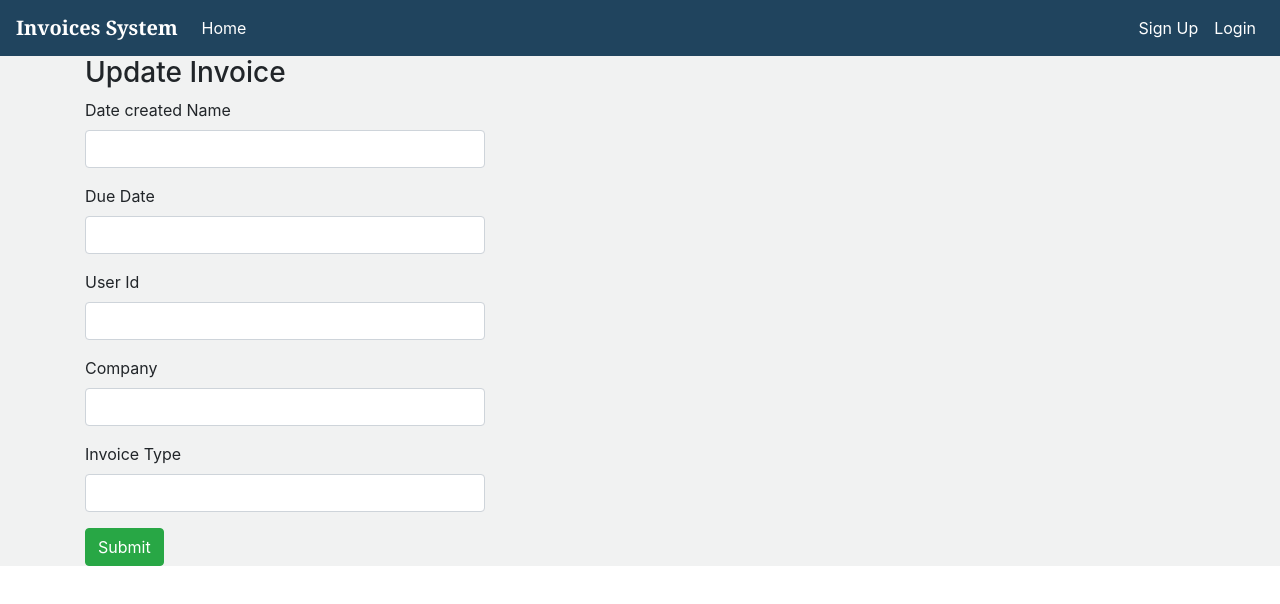
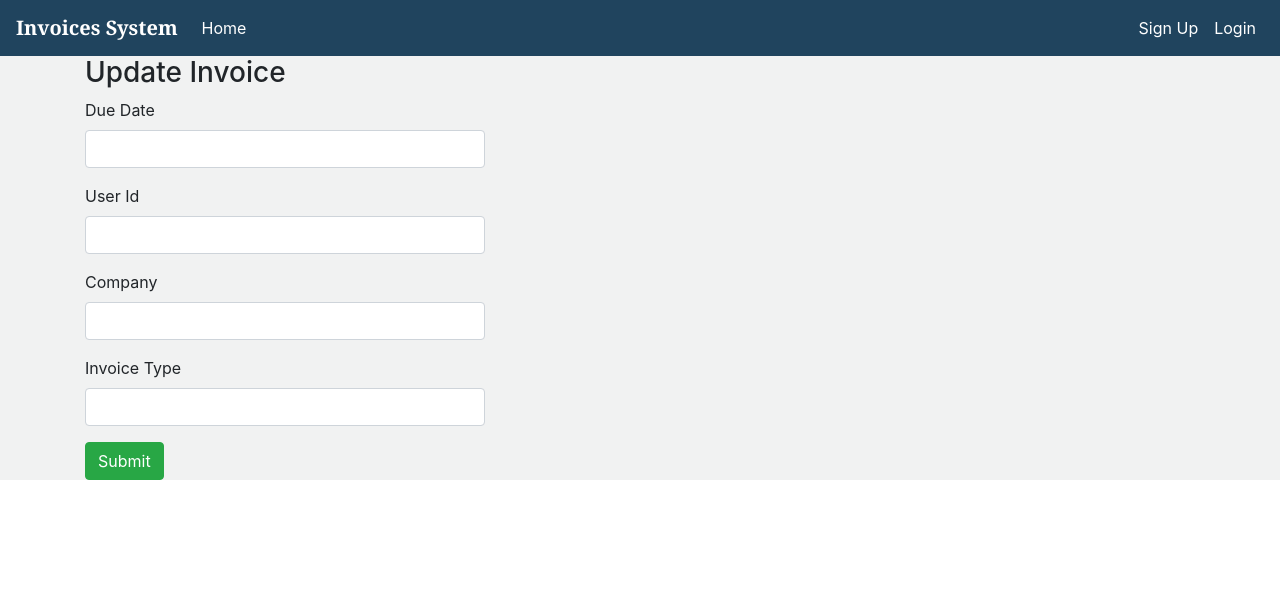
Before and after one commit to JannatN/Invoices-system, an Angular app in the folder angular/: page /updateInvoice/1 in a window 1280 px wide. Shown: the top 604 px of the page. Built offline with nearby package versions, Linux system fonts and the light colour scheme; no server answers.

Commit message:
Remove date creation field from update component

```diff
--- a/angular/src/app/update-Invoice/update-invoice.component.html
+++ b/angular/src/app/update-Invoice/update-invoice.component.html
@@ -1,12 +1,6 @@
 <h3>Update Invoice</h3>
 <div style="width: 400px;">
   <form (ngSubmit)="onSubmit()">
-    <div class="form-group">
-      <label for="name">Date created Name</label>
-      <input type="text" class="form-control" id="dateCreated" required [(ngModel)]="invoice.dateCreated"
-        name="dateCreated">
-    </div>
-
     <div class="form-group">
       <label for="name">Due Date</label>
       <input type="text" class="form-control" id="dueDate" required [(ngModel)]="invoice.dueDate" name="dueDate">
```
